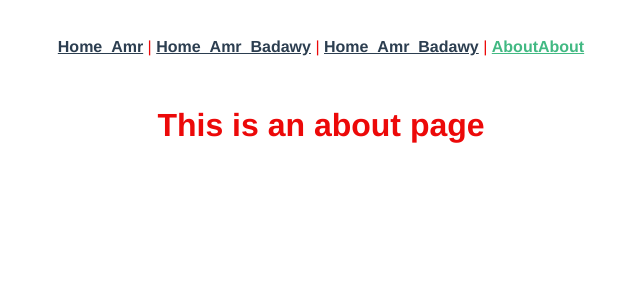
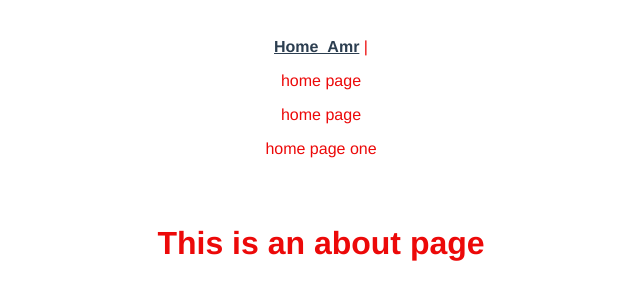
Before and after one commit to amrshaapan/testHello, a Vue app: page /about in a window 1280 px wide. Shown: the top 300 px of the page, without its empty margins (319-959 px from the left). Built offline with nearby package versions, Linux system fonts and the light colour scheme; no server answers.

Commit message:
first one

```diff
--- a/src/App.vue
+++ b/src/App.vue
@@ -2,11 +2,10 @@
   <div id="app">
     <nav>
       <router-link to="/">Home_Amr</router-link> |
-      <router-link to="/">Home_Amr_Badawy</router-link> |
-      <router-link to="/">Home_Amr_Badawy</router-link> |
 
-      <router-link to="/about">About</router-link>
-      <router-link to="/about">About</router-link>
+      <p>home page </p>
+      <p>home page </p>
+      <p>home page one </p>
     </nav>
     <router-view/>
   </div>
```
